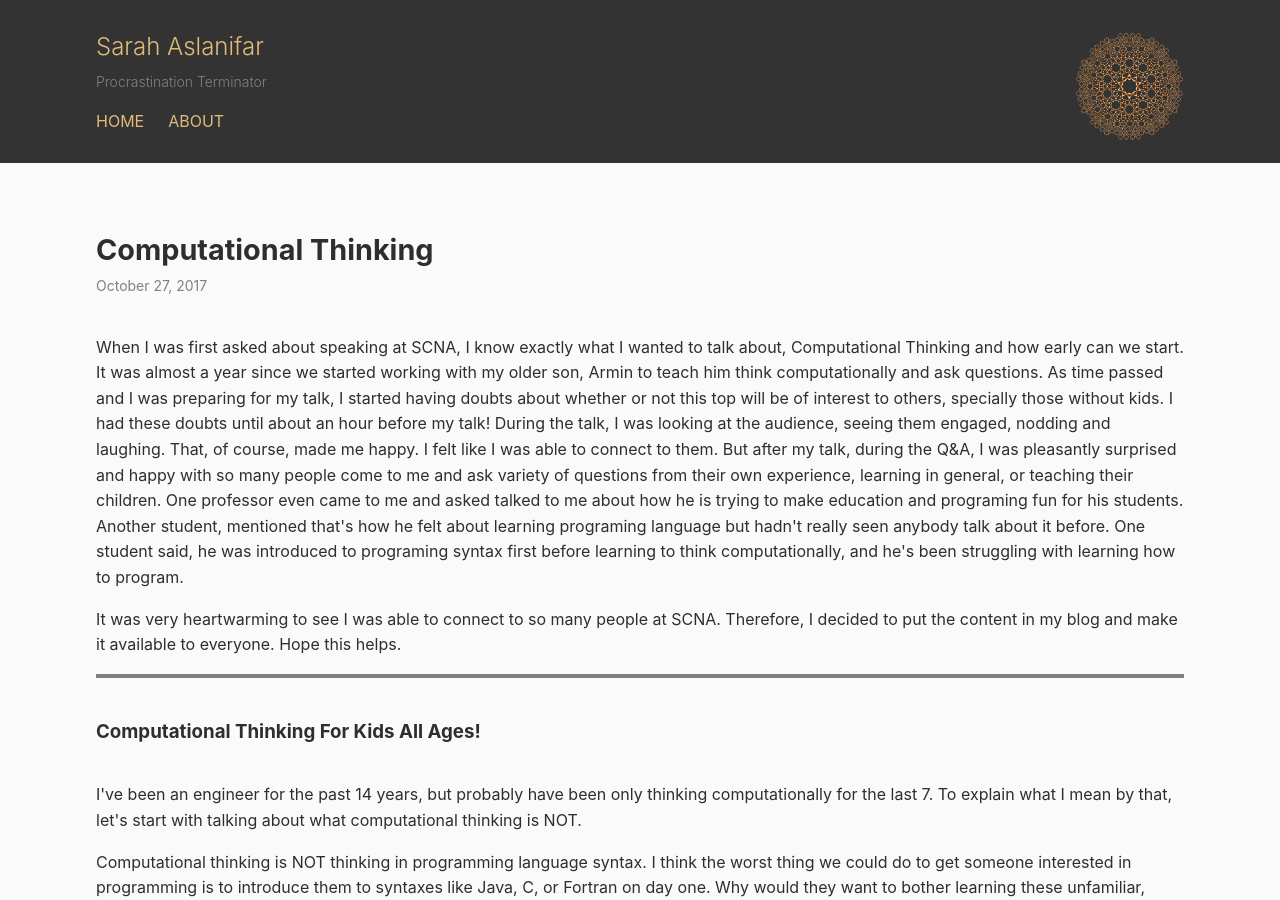
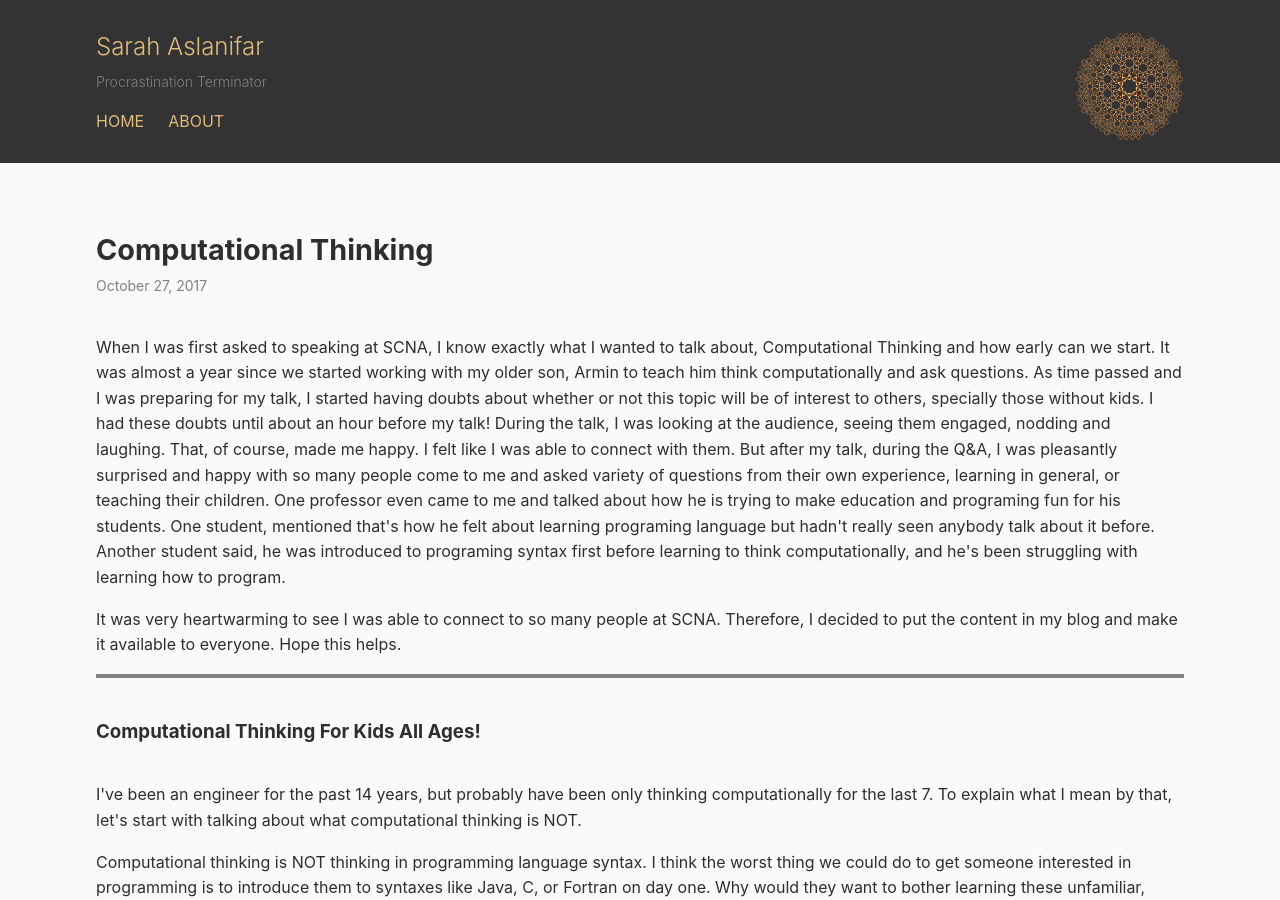
Before and after one commit to saslani/saslani.github.io, a Jekyll site: the page built from _posts/2017-10-27-computational-thinking.html, in a window 1280 px wide and 900 px high. Built offline with Jekyll 4.4.1, drawn with Linux system fonts in a browser that asks for light colours; comment, search, counter and statistics services are not loaded.

Commit message:
polishing

```diff
--- a/_posts/2017-10-27-computational-thinking.html
+++ b/_posts/2017-10-27-computational-thinking.html
@@ -7,13 +7,13 @@ categories: computer science
 
 <div class="container">
   <p>
-    When I was first asked about speaking at SCNA, I know exactly what I wanted to talk about, Computational Thinking and how early can we start. It was almost a year since we
+    When I was first asked to speaking at SCNA, I know exactly what I wanted to talk about, Computational Thinking and how early can we start. It was almost a year since we
     started working with my older son, Armin to teach him think computationally and ask questions. As time passed and I was preparing for my talk,
-    I started having doubts about whether or not this top will be of interest to others, specially those without kids. I had these doubts until about an hour before my talk!
-    During the talk, I was looking at the audience, seeing them engaged, nodding and laughing. That, of course, made me happy. I felt like I was able to connect to them.
-    But after my talk, during the Q&A, I was pleasantly surprised and happy with so many people come to me and ask variety of questions from their own experience,
-    learning in general, or teaching their children. One professor even came to me and asked talked to me about how he is trying to make education and programing fun for his students.
-    Another student, mentioned that's how he felt about learning programing language but hadn't really seen anybody talk about it before. One student said, he was introduced to
+    I started having doubts about whether or not this topic will be of interest to others, specially those without kids. I had these doubts until about an hour before my talk!
+    During the talk, I was looking at the audience, seeing them engaged, nodding and laughing. That, of course, made me happy. I felt like I was able to connect with them.
+    But after my talk, during the Q&A, I was pleasantly surprised and happy with so many people come to me and asked variety of questions from their own experience,
+    learning in general, or teaching their children. One professor even came to me and talked about how he is trying to make education and programing fun for his students.
+    One student, mentioned that's how he felt about learning programing language but hadn't really seen anybody talk about it before. Another student said, he was introduced to
     programing syntax first before learning to think computationally, and he's been struggling with learning how to program.
   </p>
   <p>
```
